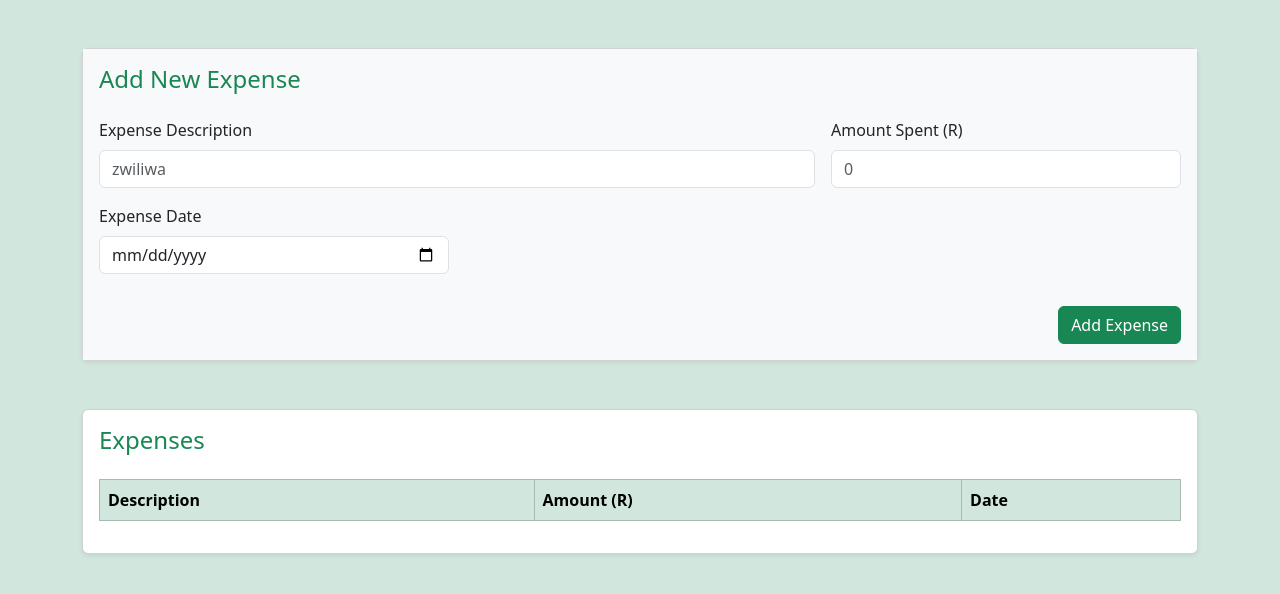
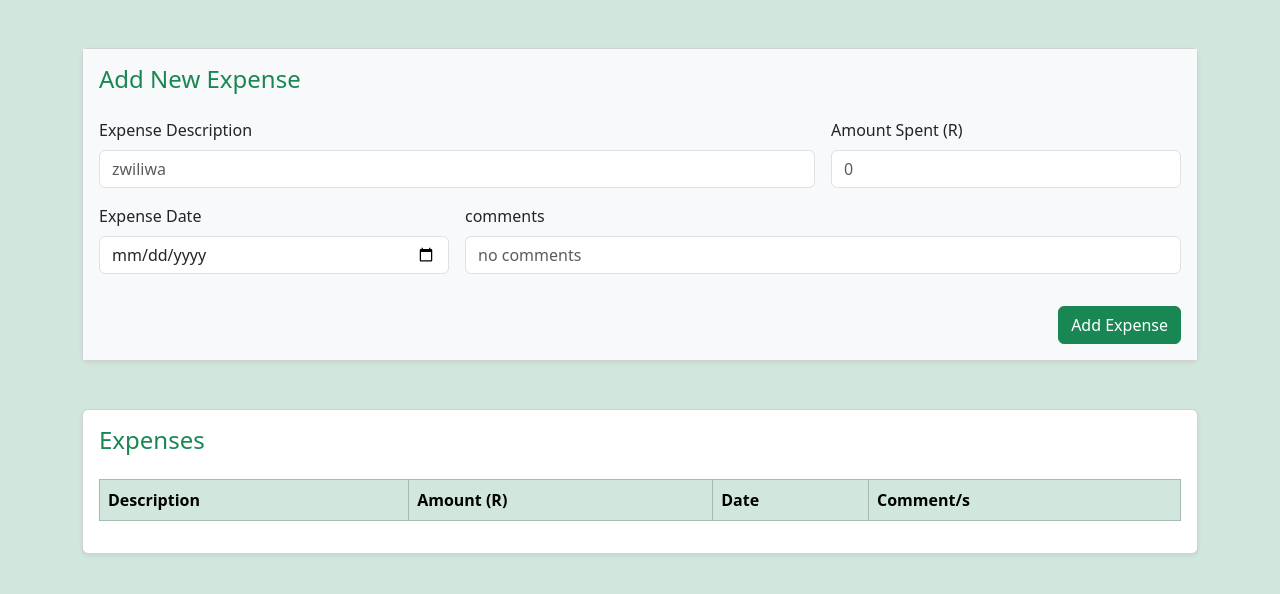
Before and after one commit to mstaniadzumba/chickTrack, a Flask app: page /expenses in a window 1280 px wide. Shown: the part 56-650 px from the top of the page. Run offline with Flask 3, Linux system fonts and the light colour scheme; lists and menus that the app fills with data are empty.

Commit message:
added a comment option for expenses

```diff
--- a/models/tables.py
+++ b/models/tables.py
@@ -18,7 +18,8 @@ def db_init():
         id INTEGER PRIMARY KEY,
         expense_name TEXT NOT NULL,
         expense_amount INTEGER NOT NULL,
-        expense_date TEXT NOT NULL
+        expense_date TEXT NOT NULL,
+        comments TEXT
     )''')
 
     cursor.execute('''CREATE TABLE IF NOT EXISTS batch (
--- a/routes/expenses.py
+++ b/routes/expenses.py
@@ -8,7 +8,8 @@ def create_expense():
     data = request.get_json()
     add_expense(expense_name=data['expense_name'],
                 expense_amount=data['expense_amount'],
-                expense_date=data['expense_date'])
+                expense_date=data['expense_date'],
+                comments=data['comments'])
 
     return jsonify({"message": "Expense successfully added",
                     'data':data})
--- a/static/js/app.js
+++ b/static/js/app.js
@@ -8,7 +8,8 @@ document.addEventListener("DOMContentLoaded", () => {
             const payload = {
                 expense_name: document.getElementById("expenseDesc").value,
                 expense_amount: parseInt(document.getElementById("expenseAmount").value),
-                expense_date: document.getElementById("expenseDate").value
+                expense_date: document.getElementById("expenseDate").value,
+                comments:document.getElementById("comments").value
             };
 
             fetch("/api/add-expense", {
@@ -32,9 +33,13 @@ document.addEventListener("DOMContentLoaded", () => {
                     const dateCell = document.createElement("td");
                     dateCell.textContent = data.data.expense_date;
 
+                    const commentsCell = document.createElement("td");
+                    commentsCell.textContent = data.data.comments;
+
                     newRow.appendChild(descCell);
                     newRow.appendChild(amountCell);
                     newRow.appendChild(dateCell);
+                    newRow.appendChild(commentsCell)
 
                     tableBody.appendChild(newRow);
                     expenseForm.reset();
--- a/templates/expenses.html
+++ b/templates/expenses.html
@@ -52,11 +52,14 @@
                         <input type="number" class="form-control" id="expenseAmount" min="0" placeholder="0" required>
                     </div>
 
-
-
                     <div class="col-md-4">
                         <label for="expenseDate" class="form-label">Expense Date</label>
                         <input type="date" class="form-control" id="expenseDate" required>
+                    </div>
+
+                     <div class="col-md-8">
+                        <label for="comments" class="form-label">comments</label>
+                        <input type="text" class="form-control" id="comments" placeholder="no comments">
                     </div>
 
                     <div class="col-12 d-flex justify-content-end">
@@ -78,6 +81,7 @@
                                 <th>Description</th>
                                 <th>Amount (R)</th>
                                 <th>Date</th>
+                                <th>Comment/s</th>
                             </tr>
                         </thead>
                         <tbody id="expensesTableBody">
```
Also changed, not shown: models/expenses.py (+4 -4 lines).
